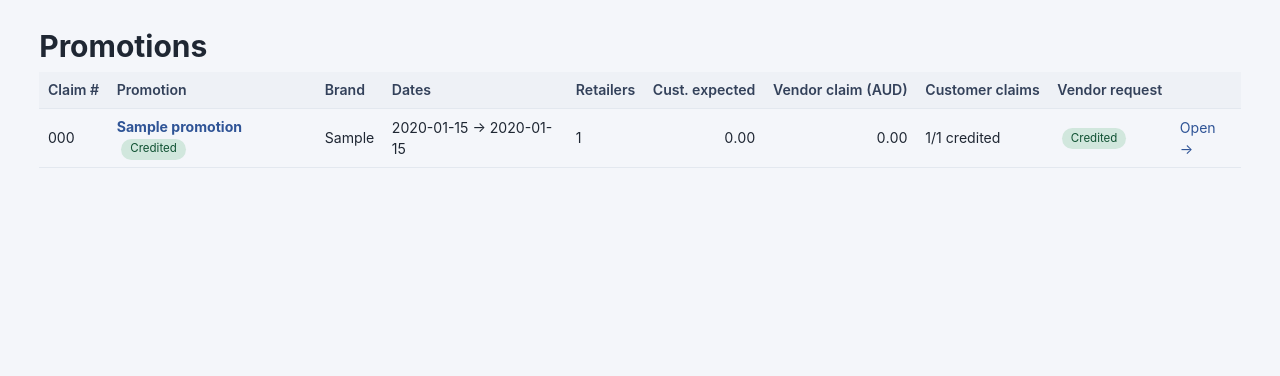
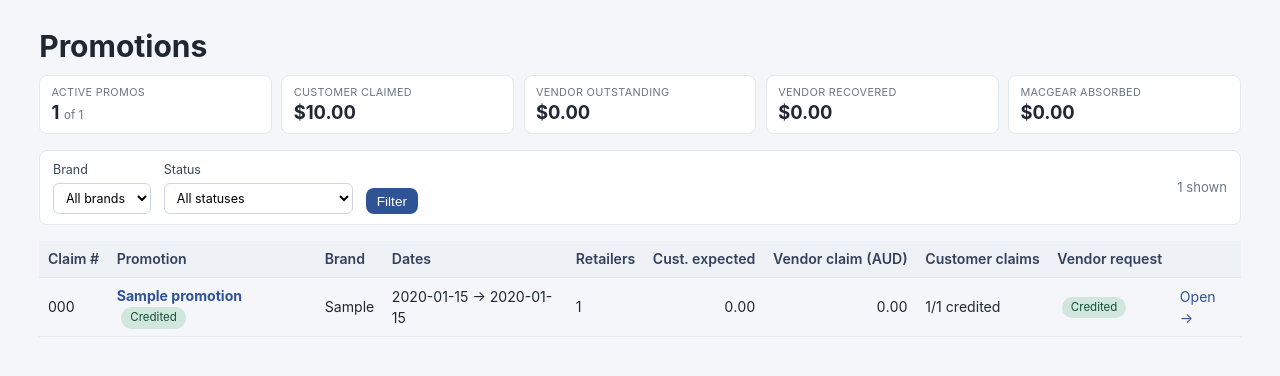
Before and after one commit to Aaron-Steel/Vendor-credit-claims, a FastAPI app: page / in a window 1280 px wide. Shown: the part 60-436 px from the top of the page. Run offline with FastAPI, Linux system fonts and the light colour scheme; tables that the repository leaves empty hold one stand-in row (values such as "Sample post").

Commit message:
Dashboard: brand/status filters + compact summary tiles
Add a filterable dashboard (by brand and promo status) and a compact summary
strip (active promos, customer claimed, vendor outstanding/recovered, MacGear
absorbed) computed over the filtered set.

Co-Authored-By: Claude Opus 4.8 (1M context) <noreply@anthropic.com>

```diff
--- a/app/main.py
+++ b/app/main.py
@@ -58,10 +58,38 @@ def _parse_date(v):
 
 # ---- dashboard ---------------------------------------------------------------
 @app.get("/", response_class=HTMLResponse)
-def dashboard(request: Request, db: Session = Depends(get_db)):
-    promos = db.scalars(select(Promotion).order_by(Promotion.created_at.desc())).all()
-    rows = [build_promo_view(p) for p in promos]
-    return templates.TemplateResponse(request, "dashboard.html", {"rows": rows})
+def dashboard(request: Request, brand: str = "", status: str = "",
+              db: Session = Depends(get_db)):
+    q = select(Promotion).order_by(Promotion.created_at.desc())
+    if brand:
+        q = q.where(Promotion.brand == brand)
+    if status:
+        q = q.where(Promotion.status == status)
+    rows = [build_promo_view(p) for p in db.scalars(q).all()]
+
+    # compact summary tiles over the currently-shown (filtered) set
+    customer_claimed = sum(
+        rv.pr.customer_claim.amount_claimed or 0.0
+        for r in rows for rv in r.retailers
+        if rv.pr.customer_claim and rv.pr.customer_claim.amount_claimed is not None)
+    vr_done = "Credit Received"
+    stats = {
+        "count": len(rows),
+        "active": sum(1 for r in rows if r.promo.status not in ("Draft", "Closed")),
+        "customer_claimed": customer_claimed,
+        "vendor_outstanding": sum(
+            r.supplier_total_aud for r in rows
+            if not (r.promo.vendor_request and r.promo.vendor_request.status == vr_done)),
+        "vendor_recovered": sum(
+            r.supplier_total_aud for r in rows
+            if r.promo.vendor_request and r.promo.vendor_request.status == vr_done),
+        "mg_absorbed": sum(r.mg_total_aud for r in rows),
+    }
+    brands = [b for b in db.scalars(
+        select(Promotion.brand).distinct().order_by(Promotion.brand)).all() if b]
+    return templates.TemplateResponse(request, "dashboard.html", {
+        "rows": rows, "stats": stats, "brands": brands,
+        "sel_brand": brand, "sel_status": status})
 
 
 # ---- create promotion --------------------------------------------------------
--- a/app/static/style.css
+++ b/app/static/style.css
@@ -37,6 +37,20 @@ button.link.danger,.danger{color:var(--danger)}
 .card{background:var(--card);border:1px solid var(--line);border-radius:var(--radius);
   padding:1.1rem;margin-bottom:1.2rem}
 .empty{text-align:center;padding:3rem;color:var(--muted)}
+
+/* compact dashboard summary tiles */
+.tiles{display:flex;gap:.6rem;flex-wrap:wrap;margin:.4rem 0 1rem}
+.tile{flex:1;min-width:130px;background:#fff;border:1px solid var(--line);border-radius:8px;padding:.5rem .7rem}
+.tile span{display:block;color:var(--muted);font-size:.68rem;text-transform:uppercase;letter-spacing:.03em}
+.tile strong{font-size:1.15rem;line-height:1.3}
+.tile small{color:var(--muted);font-size:.72rem;margin-left:.3rem}
+
+/* dashboard filter bar */
+.filterbar{display:flex;align-items:flex-end;gap:.8rem;flex-wrap:wrap;margin:0 0 1rem;
+  padding:.6rem .8rem;background:#fff;border:1px solid var(--line);border-radius:8px}
+.filterbar label{display:flex;flex-direction:column;gap:.2rem;font-size:.78rem;color:#3a4554}
+.filterbar .clear{font-size:.82rem}
+.filterbar .filter-count{margin-left:auto;color:var(--muted);font-size:.82rem;align-self:center}
 
 table.grid{width:100%;border-collapse:collapse;font-size:.88rem}
 table.grid th,table.grid td{padding:.45rem .55rem;border-bottom:1px solid var(--line);text-align:left}
--- a/app/templates/dashboard.html
+++ b/app/templates/dashboard.html
@@ -2,11 +2,41 @@
 {% block content %}
 <h1>Promotions</h1>
 
-{% if not rows %}
+{% if stats.count == 0 and not sel_brand and not sel_status %}
   <div class="empty">
     <p>No promotions yet.</p>
     <a class="btn" href="/promo/new">Create your first promotion</a>
   </div>
+{% else %}
+
+<section class="tiles">
+  <div class="tile"><span>Active promos</span><strong>{{ stats.active }}</strong><small>of {{ stats.count }}</small></div>
+  <div class="tile"><span>Customer claimed</span><strong>${{ stats.customer_claimed|money }}</strong></div>
+  <div class="tile"><span>Vendor outstanding</span><strong>${{ stats.vendor_outstanding|money }}</strong></div>
+  <div class="tile"><span>Vendor recovered</span><strong>${{ stats.vendor_recovered|money }}</strong></div>
+  <div class="tile"><span>MacGear absorbed</span><strong>${{ stats.mg_absorbed|money }}</strong></div>
+</section>
+
+<form method="get" action="/" class="filterbar">
+  <label>Brand
+    <select name="brand">
+      <option value="">All brands</option>
+      {% for b in brands %}<option value="{{ b }}" {{ 'selected' if sel_brand==b }}>{{ b }}</option>{% endfor %}
+    </select>
+  </label>
+  <label>Status
+    <select name="status">
+      <option value="">All statuses</option>
+      {% for s in PROMO_STATUSES %}<option value="{{ s }}" {{ 'selected' if sel_status==s }}>{{ s }}</option>{% endfor %}
+    </select>
+  </label>
+  <button class="btn small">Filter</button>
+  {% if sel_brand or sel_status %}<a href="/" class="clear">clear</a>{% endif %}
+  <span class="filter-count">{{ rows|length }} shown</span>
+</form>
+
+{% if not rows %}
+  <p class="hint">No promotions match the filter. <a href="/">Clear filter</a></p>
 {% else %}
 <table class="grid">
   <thead>
@@ -49,4 +79,5 @@
   </tbody>
 </table>
 {% endif %}
+{% endif %}
 {% endblock %}
```
